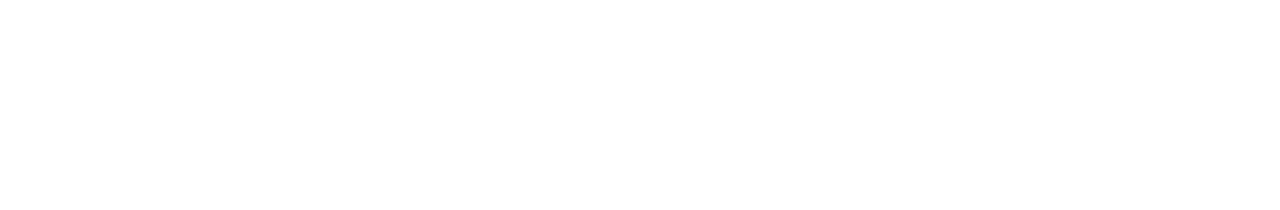
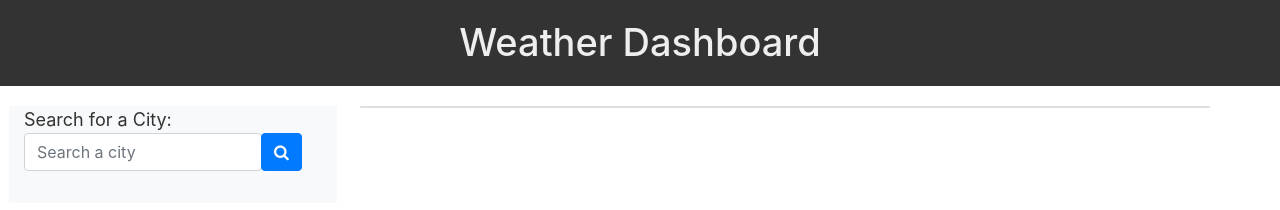
Before and after one commit to e-leal/weather-dashboard, a plain HTML site: page index.html in a window 1280 px wide. Drawn offline with nearby package versions, Linux system fonts and the light colour scheme.

Commit message:
feature added for todays weather of searched city

```diff
--- a/assets/js/script.js
+++ b/assets/js/script.js
@@ -0,0 +1,43 @@
+var innerTodayContent = "";
+function  citySearch(){
+    var searchEl = document.getElementById("cityContainer");
+    var cityVal = document.getElementById("searchCity").value;
+    console.log(cityVal);
+    if(cityVal.length ===  0){
+        alert("Please enter a valid city");
+    }
+
+    var todayEl = document.getElementById("todayWeather");
+    var todayDate = moment().format('l');
+    document.getElementById("searchCity").value = "";
+    var cityEl = document.createElement("div");
+    cityEl.className = "card pt-2 pb-2 pl-2";
+    cityEl.innerHTML = cityVal;
+    searchEl.appendChild(cityEl);
+    //todayEl.innerHTML = "<h2>"+cityVal+ " ("+todayDate+")</h2>";
+
+    fetch(
+        'https://api.openweathermap.org/data/2.5/weather?q=' + cityVal + '&appid=0d3489588c8dc1cc4818f8f7817f20e1&units=imperial'
+    )
+    .then(function(response){
+        console.log(response);
+        return response.json();
+    })
+    .then(function(response){
+        console.log(response.weather[0].icon);
+        var weatherIcon = response.weather[0].icon;
+        innerTodayContent = "<h2>"+cityVal+ " ("+todayDate+")" + '<img src="http://openweathermap.org/img/w/'+ weatherIcon + '.png" /></h2>';
+        var tempVal = response.main.temp;
+        innerTodayContent += "<p>Temperature: " + tempVal + "°F</p>";
+        var humidityVal = response.main.humidity;
+        innerTodayContent += "<p>Humidity: " + humidityVal + "%</p>";
+        var windSpVal = response.wind.speed;
+        innerTodayContent +="<p>Wind Speed: " + windSpVal + " MPH</p>";
+        todayEl.innerHTML = innerTodayContent;
+
+    })
+}
+
+function savedSearch(){
+
+}
--- a/index.html
+++ b/index.html
@@ -3,9 +3,36 @@
 <head>
     <meta charset="UTF-8">
     <meta name="viewport" content="width=device-width, initial-scale=1.0">
-    <title>Document</title>
+    <link rel="stylesheet" href="https://maxcdn.bootstrapcdn.com/bootstrap/4.0.0/css/bootstrap.min.css" integrity="sha384-Gn5384xqQ1aoWXA+058RXPxPg6fy4IWvTNh0E263XmFcJlSAwiGgFAW/dAiS6JXm" crossorigin="anonymous">
+    <!-- <link rel="stylesheet" href="https://stackpath.bootstrapcdn.com/bootstrap/4.5.0/css/bootstrap.min.css"/> -->
+    <link rel="stylesheet" href="https://cdnjs.cloudflare.com/ajax/libs/font-awesome/4.7.0/css/font-awesome.min.css">
+    <link rel="stylesheet" href="./assets/css/style.css" />
+    <title>Weekly Weather</title>
 </head>
 <body>
-
+    <header>
+        <h1>Weather Dashboard</h1>
+    </header>
+    <main>
+        <div class="row">
+            <div class="col-3 ml-4 bg-light pb-3 leftColumn">
+                Search for a City: <input type="text" id="searchCity" class="form-control" value="" placeholder="Search a city" />
+                <div class="input-group-append searchButton">
+                    <button onclick="citySearch()" class="btn btn-primary" type="button">
+                      <i class="fa fa-search"></i>
+                    </button>
+                </div>
+                <div id="cityContainer" class="mt-3"></div>
+            </div>
+            <div class="col-8">
+                <div class="row card ml-2 pl-2" id="todayWeather">
+                </div>
+                <div class="row" id="weekWeather">
+                </div>
+            </div>
+        </div>
+    </main>
+    <script src="./assets/js/script.js"></script>
+    <script src="https://cdnjs.cloudflare.com/ajax/libs/moment.js/2.24.0/moment.min.js"></script>
 </body>
 </html>
```
